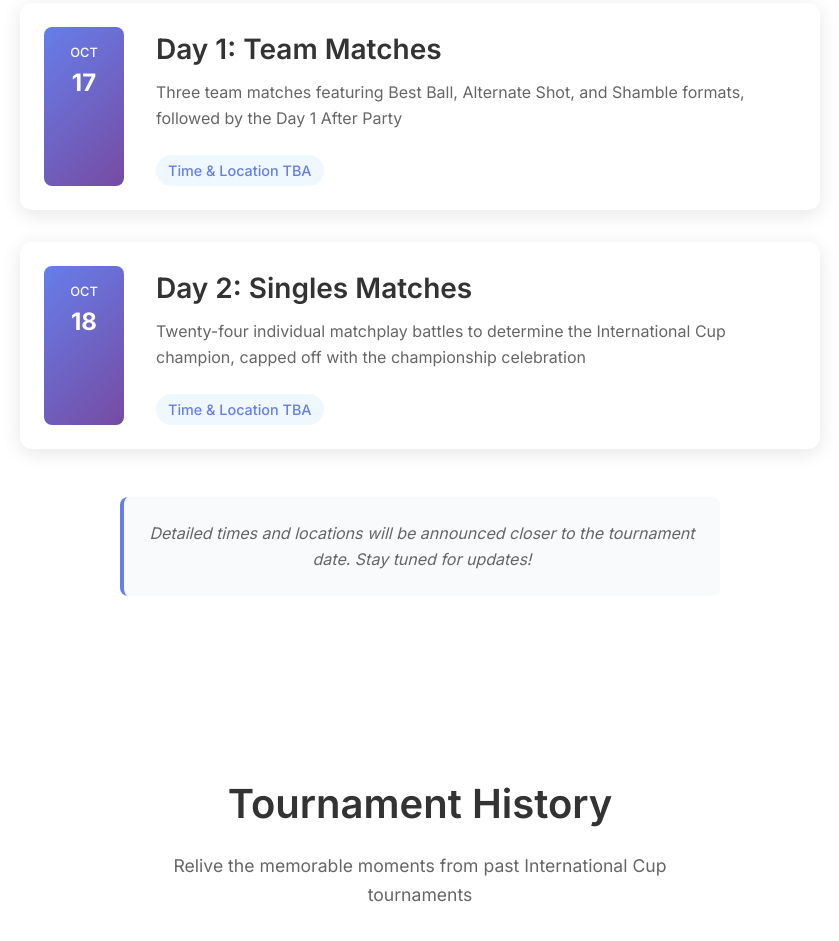
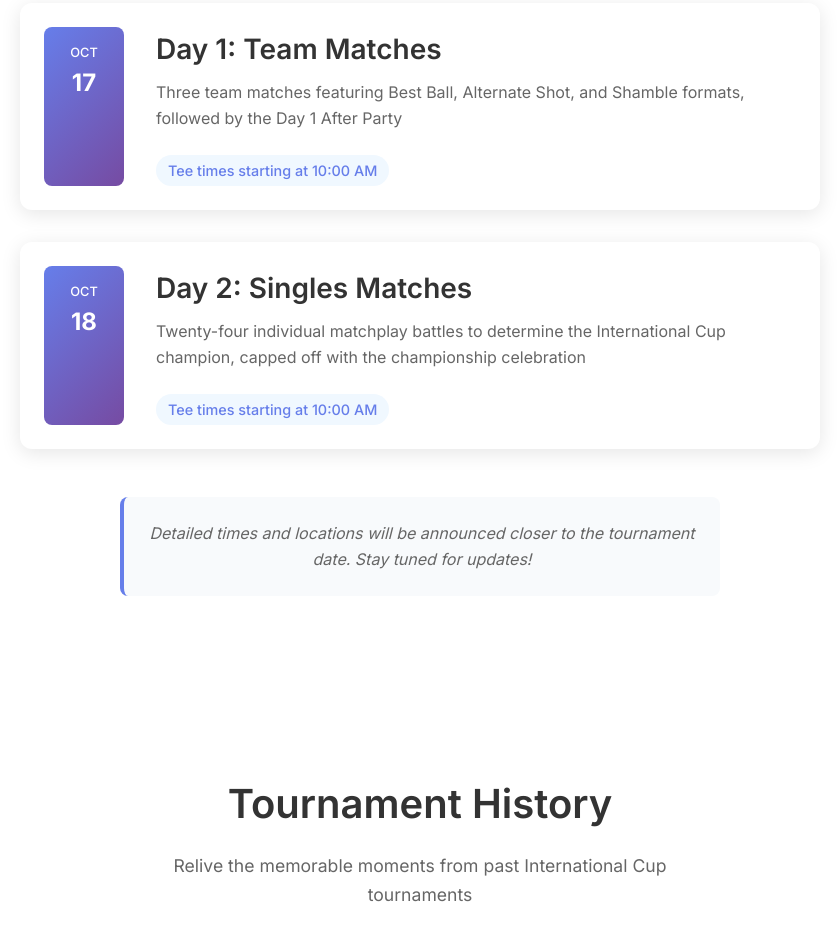
Before and after one commit to Maverik77/international-cup-website, a website: page index.html in a window 1280 px wide. Shown: the part 5548-6489 px from the top of the page, without its empty margins (220-1059 px from the left). Drawn offline with Linux system fonts and the light colour scheme.

Commit message:
feat(schedule): add 10:00 AM tee time details for Day 1 and Day 2 tournament rounds

```diff
--- a/index.html
+++ b/index.html
@@ -269,7 +269,7 @@
                     <div class="schedule-content">
                         <h3>Day 1: Team Matches</h3>
                         <p>Three team matches featuring Best Ball, Alternate Shot, and Shamble formats, followed by the Day 1 After Party</p>
-                        <span class="schedule-time">Time & Location TBA</span>
+                        <span class="schedule-time">Tee times starting at 10:00 AM</span>
                     </div>
                 </div>
                 <div class="schedule-item">
@@ -280,7 +280,7 @@
                     <div class="schedule-content">
                         <h3>Day 2: Singles Matches</h3>
                         <p>Twenty-four individual matchplay battles to determine the International Cup champion, capped off with the championship celebration</p>
-                        <span class="schedule-time">Time & Location TBA</span>
+                        <span class="schedule-time">Tee times starting at 10:00 AM</span>
                     </div>
                 </div>
             </div>
```
